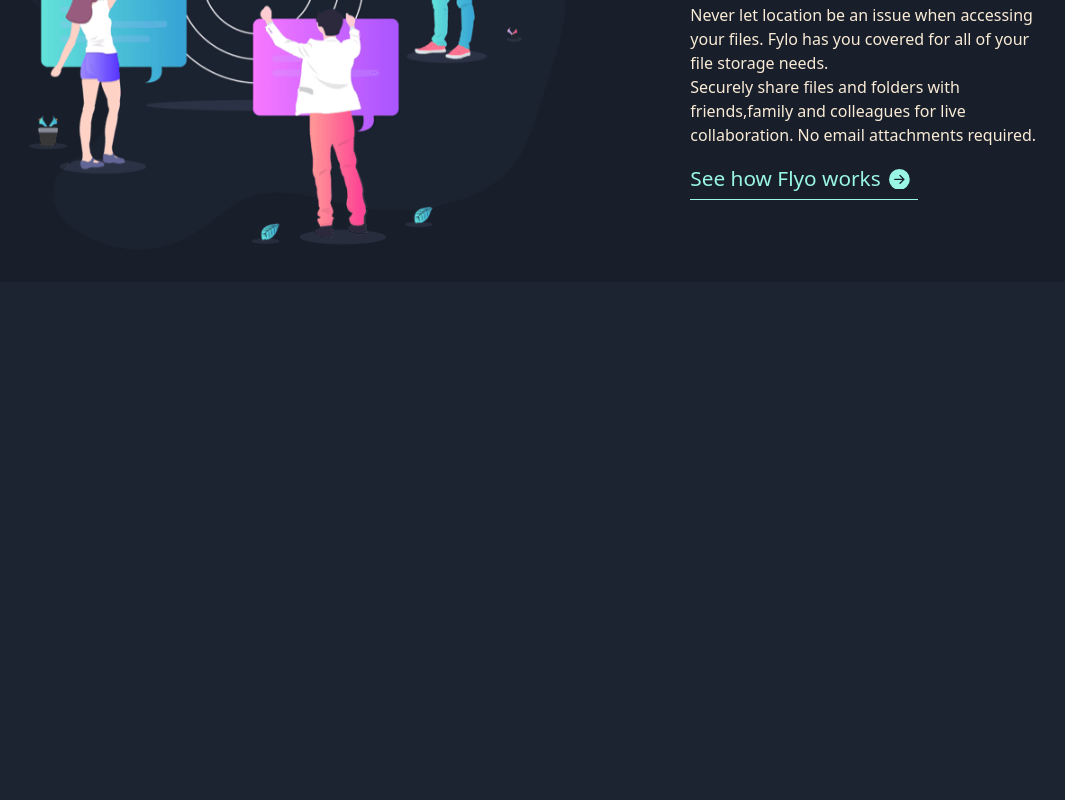
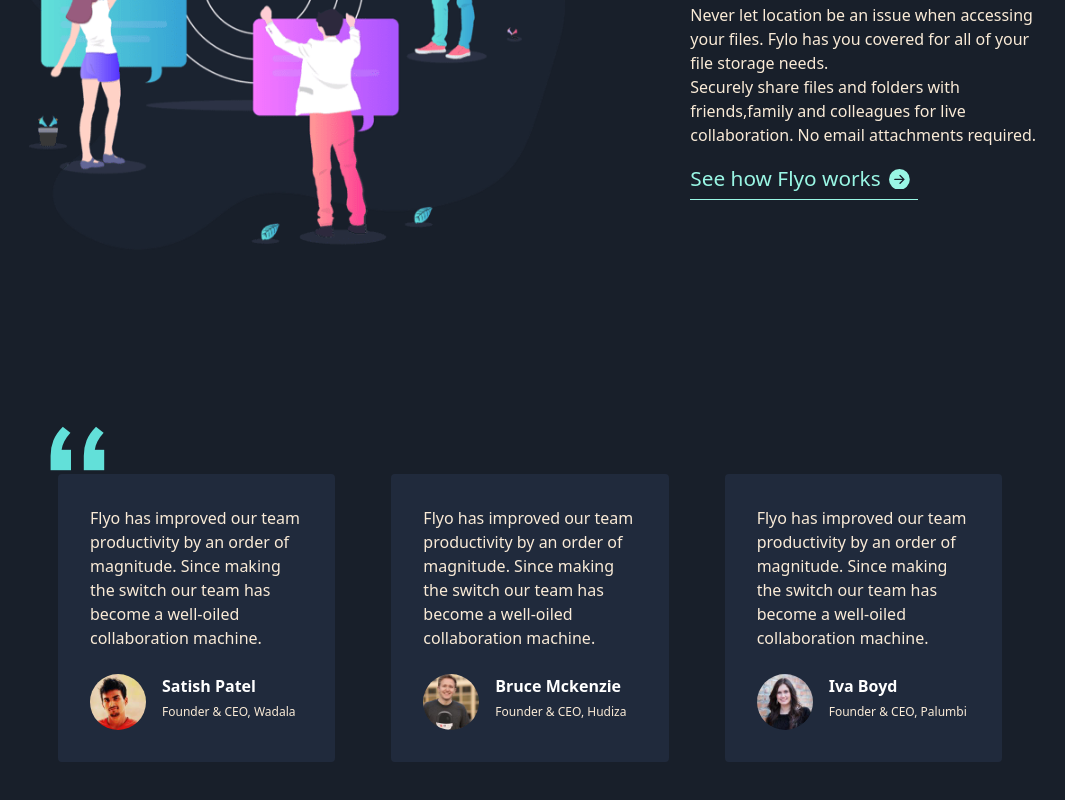
Before and after one commit to Chubbi-Stephen/flyo-landing-page, a React (Create React App) app: page / in a window 1280 px wide. Shown: the part 1913-2713 px from the top of the page, without its empty margins (110-1175 px from the left). Before the commit the page ends 2195 px from the top, so only its background shows below. Built offline with nearby package versions, Linux system fonts and the light colour scheme.

Commit message:
completed testimonials

```diff
--- a/src/App.js
+++ b/src/App.js
@@ -1,7 +1,8 @@
 import Nav from './components/navbar/index'
 import Main from './components/main/index'
 import Features from './components/features/index'
-import StayProductive from './components/stayProductive/index'
+
+import Teams from './components/teams/index'
 
 function App() {
   return (
@@ -9,7 +10,7 @@
       <Nav />
       <Main />
       <Features />
-      <StayProductive />
+      <Teams />
     </>
   )
 }
--- /dev/null
+++ b/src/components/signIn/index.js
@@ -0,0 +1,7 @@
+import React from 'react'
+
+const index = () => {
+  return <div>forms</div>
+}
+
+export default index
--- /dev/null
+++ b/src/components/teams/index.js
@@ -0,0 +1,14 @@
+import React from 'react'
+import StayProductive from '../stayProductive/index'
+import Testimonials from '../testimonials/index'
+
+const index = () => {
+  return (
+    <section>
+      <StayProductive />
+      <Testimonials />
+    </section>
+  )
+}
+
+export default index
--- /dev/null
+++ b/src/components/testimonials/index.js
@@ -0,0 +1,60 @@
+import React from 'react'
+import Satish from '../../Assets/images/profile-1.jpg'
+import Bruce from '../../Assets/images/profile-2.jpg'
+import Ivy from '../../Assets/images/profile-3.jpg'
+
+const index = () => {
+  return (
+    <section className="w-full bg-dark-blue py-36">
+      <article className="grid testimonials grid-cols-3 w-[75%] gap-14 m-auto px-2 py-12">
+        <div className="card">
+          <p>
+            Flyo has improved our team productivity by an order of magnitude.
+            Since making the switch our team has become a well-oiled
+            collaboration machine.
+          </p>
+          <br />
+          <div className="flex">
+            <img src={Satish} alt="" className="w-14 rounded-full" />
+            <div className="ml-4">
+              <h3 className="text-white font-bold">Satish Patel</h3>
+              <span className="text-xs">Founder & CEO, Wadala</span>
+            </div>
+          </div>
+        </div>
+        <div className="card">
+          <p>
+            Flyo has improved our team productivity by an order of magnitude.
+            Since making the switch our team has become a well-oiled
+            collaboration machine.
+          </p>
+          <br />
+          <div className="flex">
+            <img src={Bruce} alt="" className="w-14 rounded-full" />
+            <div className="ml-4">
+              <h3 className="text-white font-bold">Bruce Mckenzie</h3>
+              <span className="text-xs">Founder & CEO, Hudiza</span>
+            </div>
+          </div>
+        </div>
+        <div className="card">
+          <p>
+            Flyo has improved our team productivity by an order of magnitude.
+            Since making the switch our team has become a well-oiled
+            collaboration machine.
+          </p>
+          <br />
+          <div className="flex">
+            <img src={Ivy} alt="" className="w-14 rounded-full" />
+            <div className="ml-4">
+              <h3 className="text-white font-bold">Iva Boyd</h3>
+              <span className="text-xs">Founder & CEO, Palumbi</span>
+            </div>
+          </div>
+        </div>
+      </article>
+    </section>
+  )
+}
+
+export default index
--- a/src/index.css
+++ b/src/index.css
@@ -50,3 +50,17 @@
   line-height: 2rem;
   color: white;
 }
+
+.card {
+  padding: 2rem;
+  background: #202a3c;
+  border-radius: 4px;
+  color: antiquewhite;
+}
+
+/* trying position the quote.png */
+.testimonials {
+  background-image: url(./Assets/images/bg-quotes.png);
+  background-position: initial;
+  background-repeat: no-repeat;
+}
```
Also changed, not shown: src/components/footer/injex.js (added).
